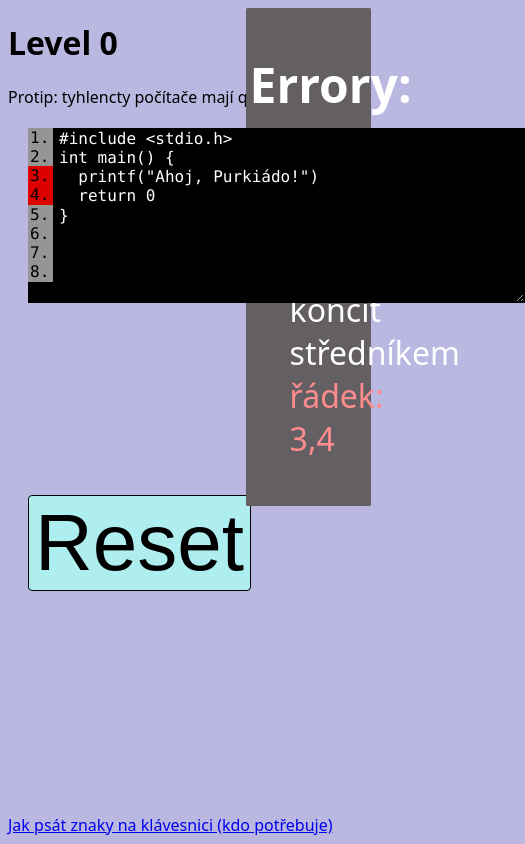
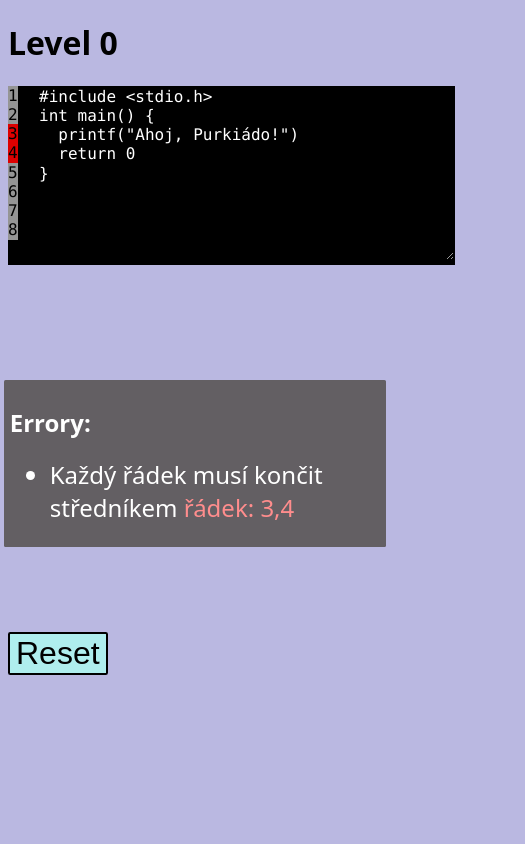
Before and after one commit to divear/purkiada2024, a Next.js app: page /hra in a window 390 px wide. Shown: the whole page, 525 px wide, since content can reach past the window. Built offline with nearby package versions, Linux system fonts and the light colour scheme.

Commit message:
mobile responsive a dalsi uloha

```diff
--- a/pages/data.json
+++ b/pages/data.json
@@ -10,6 +10,12 @@
 		"wrongCode": "#include <stdio.h>\nint main() {\n  int number = 10;\n  if (number > 5) {\n    printf(\"Číslo je větší než pět);\n  }\n  return 0;\n}",
 		"rightCode": "#include <stdio.h>\nint main() {\n  int number = 10;\n  if (number > 5) {\n    printf(\"Číslo je větší než pět\");\n  }\n  return 0;\n}",
 		"errors": [[[5], "Každé uvozovky musí být uzavřené"]]
+	},
+	{
+		"name": "Rust",
+		"wrongCode": "fn main() {\n    for num in 1..=100 {\n        if num % 3 == 0 && num % 5 == 0 {\n            println!(\"FizzBuzz\");\n        } else if num % 3 == 0 {\n            println!(\"Fizz\");\n        }\n    }\n",
+		"rightCode": "fn main() {\n    for num in 1..=100 {\n        if num % 3 == 0 && num % 5 == 0 {\n            println!(\"FizzBuzz\");\n        } else if num % 3 == 0 {\n            println!(\"Fizz\");\n        }\n    }\n}",
+		"errors": [[[9], "Neuzavřená kulatá závorka hlavní funkce"]]
 	},
 	{
 		"name": "C",
@@ -52,8 +58,8 @@
 	},
 	{
 		"name": "Javascript",
-		"wrongCode": "const canvas = document.getElementById(\"myCanvas\");\nconst ctx = canvas.getContext(\"2d\";\n\nctx.beginPath();\nctx.arc(100, 75, 50, 0, 2 * Math.PI);\nct.stroke(); \n",
-		"rightCode": "const canvas = document.getElementById(\"myCanvas\");\nconst ctx = canvas.getContext(\"2d\");\n\nctx.beginPath();\nctx.arc(100, 75, 50, 0, 2 * Math.PI);\nctx.stroke(); \n",
+		"wrongCode": "var tm = document.getElementById(\"myCanvas\");\nconst ctx = tm.getContext(\"2d\";\n\nctx.beginPath();\nctx.arc(100, 75, 50, 0, 2 * Math.PI);\nct.stroke(); \n",
+		"rightCode": "var tm = document.getElementById(\"myCanvas\");\nconst ctx = tm.getContext(\"2d\");\n\nctx.beginPath();\nctx.arc(100, 75, 50, 0, 2 * Math.PI);\nctx.stroke(); \n",
 		"errors": [
 			[[2], "Každá závorka musí být uzavřená"],
 			[[6], "Proměnná ct neexistuje"]
--- a/pages/hra.tsx
+++ b/pages/hra.tsx
@@ -3,6 +3,36 @@ import data from "./data.json"
 import { app, getFirestore, addDoc, collection } from "../components/firebase";
 
 var serverDomain: string;
+function useWindowSize() {
+    // Initialize state with undefined width/height so server and client renders match
+    // Learn more here: https://joshwcomeau.com/react/the-perils-of-rehydration/
+    const [windowSize, setWindowSize] = useState({
+        width: 0,
+        height: 0,
+    });
+
+    useEffect(() => {
+        // only execute all the code below in client side
+        // Handler to call on window resize
+        function handleResize() {
+            // Set window width/height to state
+            setWindowSize({
+                width: window.innerWidth,
+                height: window.innerHeight,
+            });
+        }
+
+        // Add event listener
+        window.addEventListener("resize", handleResize);
+
+        // Call handler right away so state gets updated with initial window size
+        handleResize();
+
+        // Remove event listener on cleanup
+        return () => window.removeEventListener("resize", handleResize);
+    }, []); // Empty array ensures that effect is only run on mount
+    return windowSize;
+}
 
 function Hra() {
     const [codeVal, setCodeVal] = useState("")
@@ -12,7 +42,9 @@ function Hra() {
     const [errorsList, setErrorsList] = useState<any[]>([])
     const [username, setUsername] = useState("")
     const [password, setPassword] = useState("")
+    const [isQwerty, setIsQwerty] = useState(false)
 
+    const size = useWindowSize();
     useEffect(() => {
         console.log(data)
         setCodeVal(data[level].wrongCode)
@@ -94,6 +126,9 @@ function Hra() {
     function change(e: any) {
         setCodeVal(e.target.value)
         setErrors(Array(9).fill(0))
+        if (e.target.value.includes("ů")) {
+            setIsQwerty(true)
+        }
 
         if (e.target.value.replace(/\s/g, "") == data[level].rightCode.replace(/\s/g, "")) {
             setModal(true)
@@ -124,7 +159,7 @@ function Hra() {
         <div>
             <title>Purkiáda bug hunt</title>
             <h1>Level {level}</h1>
-            <p>Protip: tyhlencty počítače mají qwertz🤮🤮</p>
+            <p className={isQwerty ? "" : "no"}>Protip: tyhlencty počítače mají qwertz🤮</p>
 
             <div className={modal ? "winModal" : "no"}>
                 <h1>Správně!</h1>
@@ -143,7 +178,7 @@ function Hra() {
                     </ol>
                 </div >
                 <div className="textarea">
-                    <textarea onChange={e => change(e)} spellCheck={false} value={codeVal} name="" id="" cols={45} rows={9}></textarea>
+                    <textarea onChange={e => change(e)} spellCheck={false} value={codeVal} name="" id="" cols={size && size.width > 780 ? 45 : 40} rows={9}></textarea>
                 </div>
                 <button onClick={reset} className="reset">
                     Reset
--- a/styles/globals.css
+++ b/styles/globals.css
@@ -23,10 +23,11 @@ body {
 }
 button {
 	background-color: paleturquoise;
-	border: none;
+	/* border: none; */
 	font-size: 5rem;
 	cursor: pointer;
-	border-radius: 1vw;
+	border-radius: 0.6vw;
+	border: 2px solid black;
 }
 input {
 	font-size: 2rem;
@@ -103,7 +104,6 @@ textarea {
 .reset {
 	position: fixed;
 	bottom: 30%;
-	border: 1px solid black;
 }
 .winModal {
 	background-color: var(--sbg);
@@ -151,9 +151,6 @@ th {
 	.errorLog {
 		width: 20%;
 	}
-	.errorItem {
-		margin: 5vh 0;
-	}
 }
 
 @media only screen and (max-width: 1300px) {
@@ -176,3 +173,71 @@ th {
 		width: 100%;
 	}
 }
+
+@media only screen and (max-width: 780px) {
+	.intro {
+		width: 90%;
+	}
+	input {
+		width: 95%;
+	}
+	.errorLog {
+		position: fixed;
+		left: 1%;
+		top: 45%;
+		background-color: var(--sbg);
+		color: var(--fr);
+		padding: 1.5vw;
+		border-radius: 0.4vw;
+		font-size: 1rem;
+		width: 95%;
+	}
+	.errorItem {
+		margin: 2vh 0;
+		font-size: 1.5rem;
+		width: 100%;
+	}
+	.napoveda {
+		display: none;
+	}
+	.reset {
+		font-size: 2rem;
+		/* right: 2%; */
+		bottom: 20%;
+	}
+	.textarea {
+		/* font-size: 2rem; */
+		background-color: black;
+		color: white;
+	}
+	.container {
+		position: relative;
+		margin: 0px;
+	}
+	.container .textarea {
+		position: absolute;
+		z-index: 1;
+		left: 0;
+		top: 0;
+	}
+	.container .textarea textarea {
+		margin: 0;
+		padding: 0 0 0 30px;
+		font-family: inherit;
+		font-size: inherit;
+		line-height: inherit;
+		border: 1px solid black;
+		resize: horizontal;
+	}
+	.container .list {
+		position: absolute;
+		left: 0;
+		top: 0;
+		z-index: 2;
+		width: 10px;
+		background-color: rgb(149, 149, 149);
+	}
+	.container .list ol li {
+		padding-left: 0px;
+	}
+}
```
Also changed, not shown: components/code.txt, 1 other file (tests, documents, lock files or other folders).
